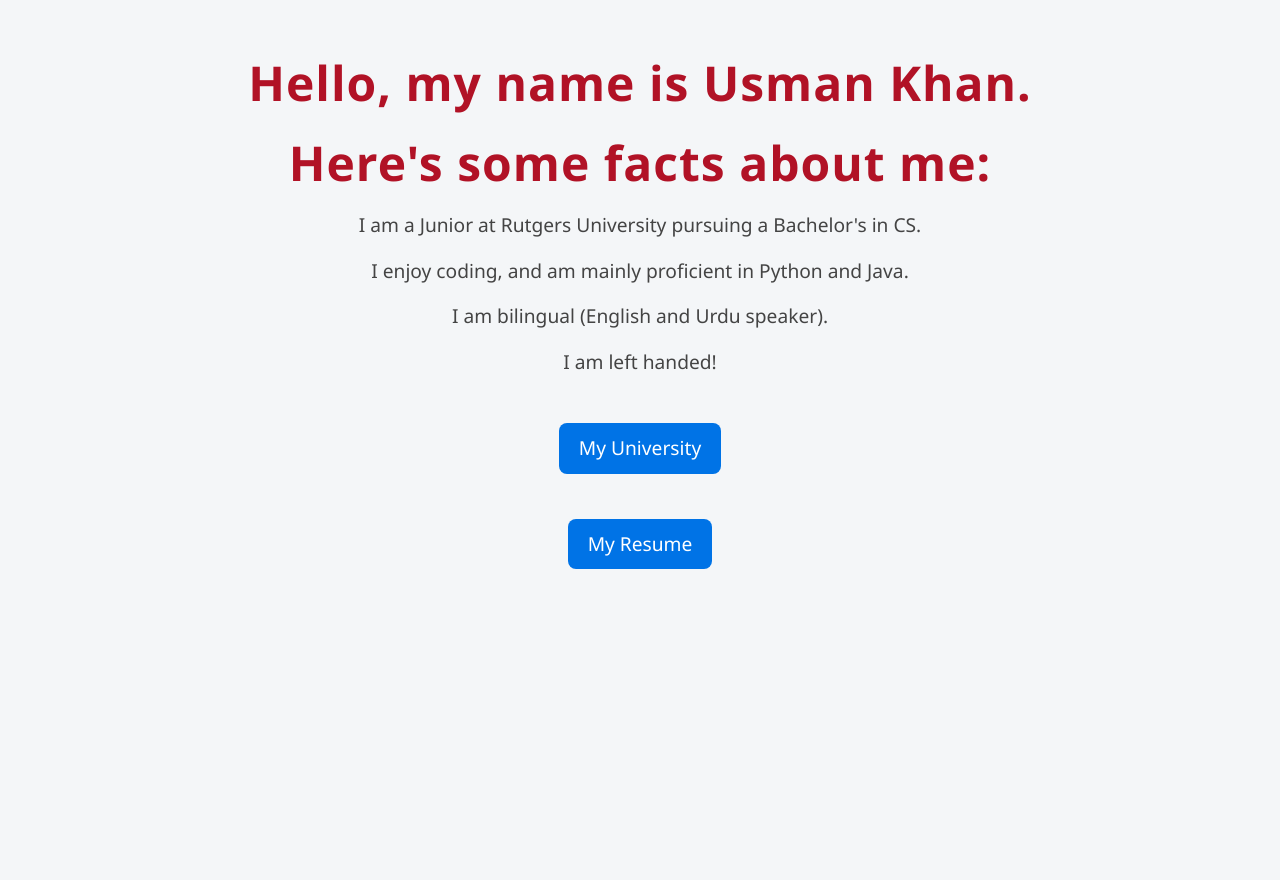
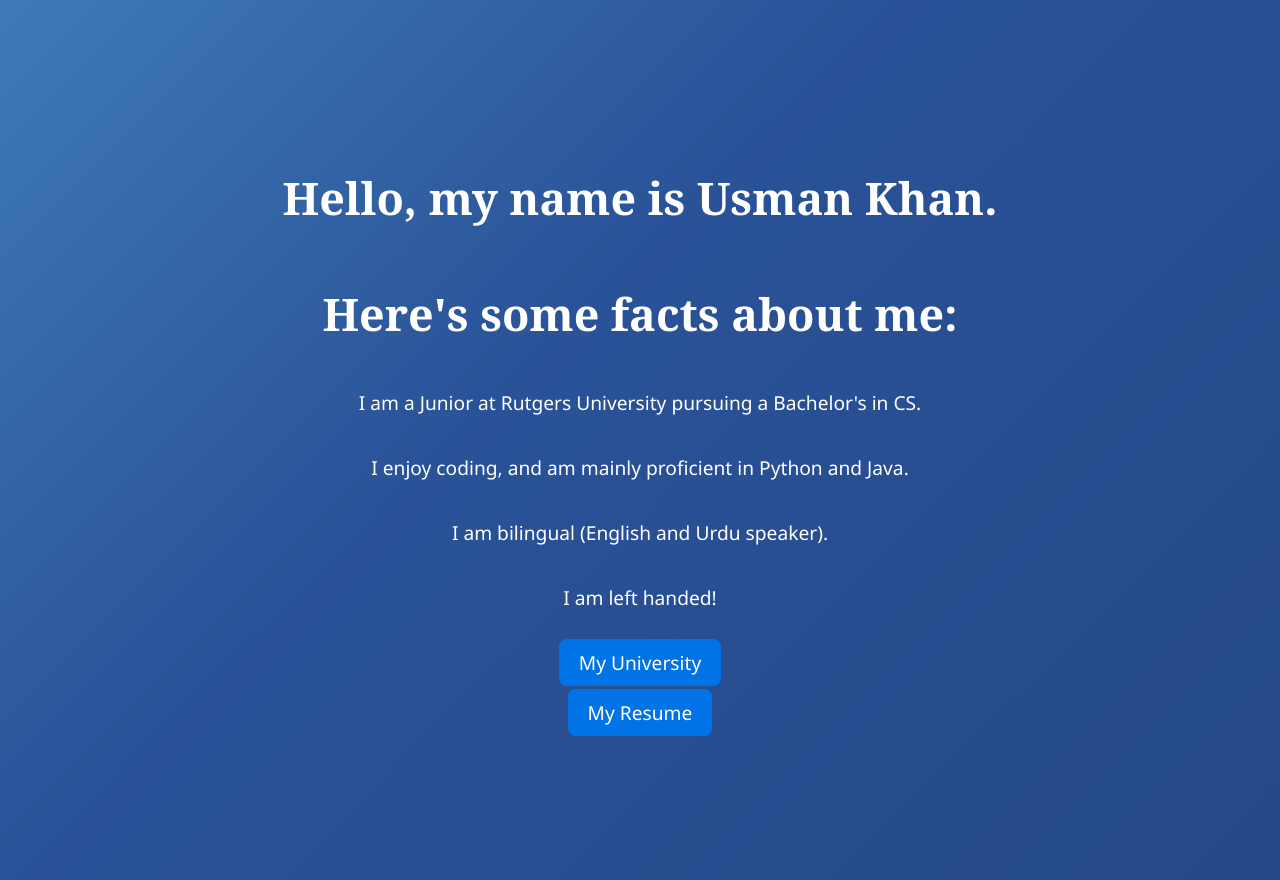
Before and after one commit to usmanten/PersonalWebProject, a plain HTML site: page index.html in a window 1280 px wide. Before the commit the page ends 800 px from the top, so only its background shows below. Drawn offline with Linux system fonts and the light colour scheme.

Commit message:
Update index.css

```diff
--- a/index.css
+++ b/index.css
@@ -1,35 +1,33 @@
-body, h1, p, a {
+body {
   margin: 0;
-  padding: 0;
-  box-sizing: border-box;
-}
-
-body {
+  padding: 40px 20px;
+  text-align: center;
   font-family: 'Segoe UI', Tahoma, Geneva, Verdana, sans-serif;
-  background-color: #f4f6f8;
-  color: #333;
-  text-align: center;
-  padding: 50px 20px;
+  color: #fff;
+  height: 100vh;
+  background: linear-gradient(-45deg, #1e3c72, #2a5298, #6dd5fa, #2980b9);
+  background-size: 400% 400%;
+  animation: gradientShift 15s ease infinite;
+  display: flex;
+  flex-direction: column;
+  justify-content: center;
+  align-items: center;
 }
 
 h1 {
-  font-size: 3em;
-  color: #B11226;
-  margin-bottom: 20px;
-  letter-spacing: 1px;
+  font-family: 'Georgia', serif;
+  font-size: 2.8em;
+  margin-bottom: 25px;
 }
 
 p {
   font-size: 1.2em;
-  margin: 15px auto;
+  margin-bottom: 15px;
   max-width: 700px;
   line-height: 1.6;
-  color: #444;
 }
 
 a {
-  display: inline-block;
-  margin-top: 30px;
   text-decoration: none;
   font-size: 1em;
   color: #fff;
@@ -43,6 +41,14 @@ a:hover {
   background-color: #005bb5;
 }
 
-body > * {
-  margin-bottom: 15px;
+@keyframes gradientShift {
+  0% {
+    background-position: 0% 50%;
+  }
+  50% {
+    background-position: 100% 50%;
+  }
+  100% {
+    background-position: 0% 50%;
+  }
 }
```
